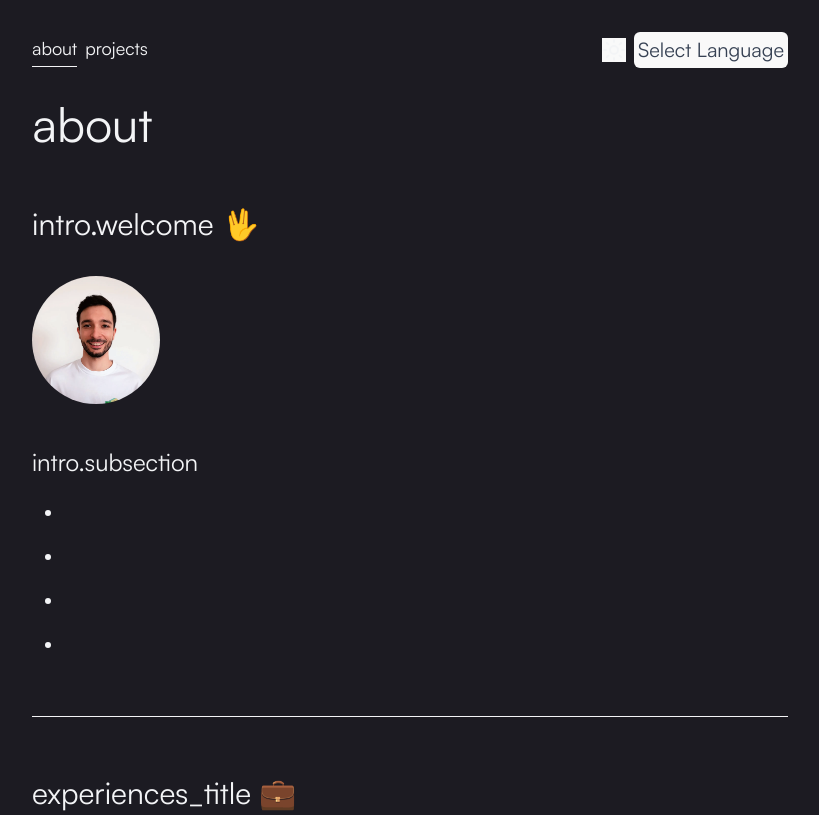
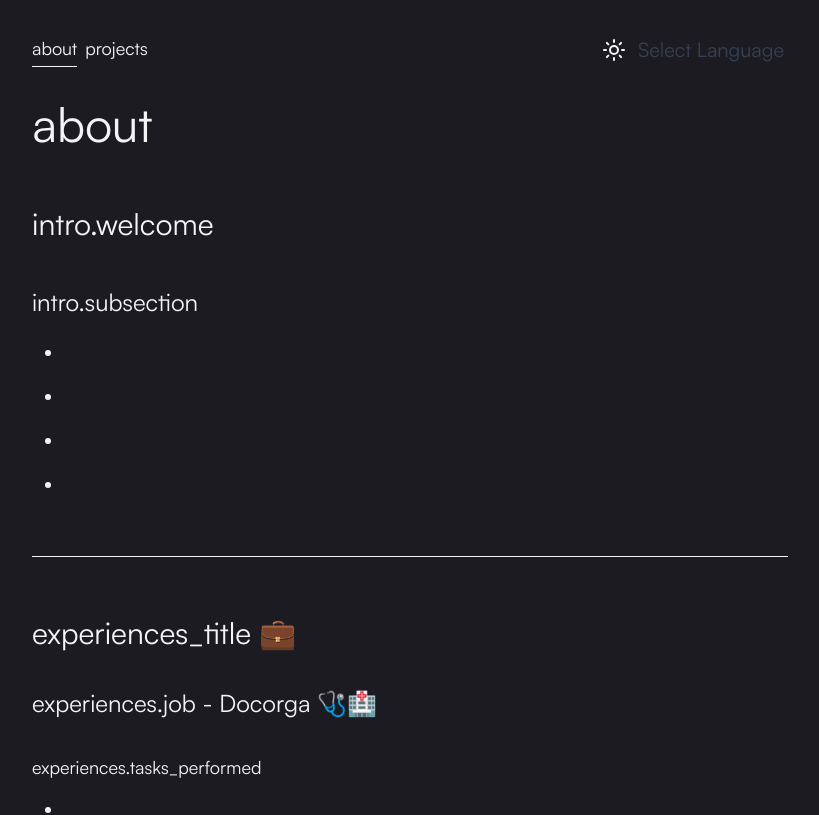
Before and after one commit to abonvalle/react-resume-portfolio, a React (Vite) app: page / in a window 1280 px wide. Shown: the top 815 px of the page, without its empty margins (230-1049 px from the left). Built offline with nearby package versions, Linux system fonts and the light colour scheme; the HTML template or start-up script is replaced by a standard one.

Commit message:
Remove unused CSS rules and clean up AboutPage component

```diff
--- a/src/index.css
+++ b/src/index.css
@@ -35,13 +35,7 @@
   font-feature-settings: "case" 1, "cpsp" 1, "dlig" 1, "cv01" 1, "cv02",
     "cv03" 1, "cv04" 1;
   font-variant: common-ligatures contextual;
-  /* line-height: 1.5; */
 
-  /* color-scheme: light dark; */
-  /* color: rgb(209, 213, 219); */
-  /* background-color: 1c1b22; */
-
-  /* font-synthesis: none; */
   text-rendering: optimizeLegibility;
   -webkit-font-smoothing: antialiased;
   -moz-osx-font-smoothing: grayscale;
@@ -54,93 +48,4 @@ body {
   place-items: center;
   align-items: center;
   min-height: 100vh;
-  /* padding: 0 1rem; */
 }
-
-/* h1 {
-  font-size: 3.2em;
-  line-height: 1.1;
-}
-
-h2 {
-  font-size: 2.8em;
-  line-height: 1;
-}
-
-h3 {
-  font-size: 2.4em;
-  line-height: 0.8;
-} */
-
-/* body {
-  font-size: 18px;
-  line-height: 1.6;
-} */
-
-/* h1,
-h2,
-h3,
-h4,
-h5,
-h6,
-p {
-  line-height: 1.2;
-  margin-bottom: 16px;
-}
-
-h1 {
-  font-size: 32px;
-  font-weight: 700;
-}
-h2 {
-  font-size: 28px;
-  font-weight: 600;
-}
-h3 {
-  font-size: 24px;
-  font-weight: 600;
-}
-h4 {
-  font-size: 20px;
-  font-weight: 600;
-}
-h5 {
-  font-size: 18px;
-  font-weight: 600;
-}
-h6 {
-  font-size: 16px;
-  font-weight: 600;
-} */
-/*
-button {
-  border-radius: 8px;
-  border: 1px solid transparent;
-  padding: 0.6em 1.2em;
-  font-size: 1em;
-  font-weight: 500;
-  font-family: inherit;
-  background-color: #1a1a1a;
-  cursor: pointer;
-  transition: border-color 0.25s;
-}
-button:hover {
-  border-color: #646cff;
-}
-button:focus,
-button:focus-visible {
-  outline: 4px auto -webkit-focus-ring-color;
-} */
-
-@media (prefers-color-scheme: light) {
-  :root {
-    color: #213547;
-    background-color: #ffffff;
-  }
-  a:hover {
-    color: #747bff;
-  }
-  button {
-    background-color: #f9f9f9;
-  }
-}
--- a/src/pages/about.page.tsx
+++ b/src/pages/about.page.tsx
@@ -5,14 +5,7 @@ function AboutPage() {
   return (
     <div className="">
       <h1>{t("about", { ns: "translation" })}</h1>
-      <h2>{t("intro.welcome")} 🖖</h2>
-      <img
-        src="/images/pp.webp"
-        className="rounded-full"
-        alt="Photo"
-        width={128}
-        height={128}
-      />
+      <h2>{t("intro.welcome")}</h2>
       <p>
         <Trans
           t={t}
```
